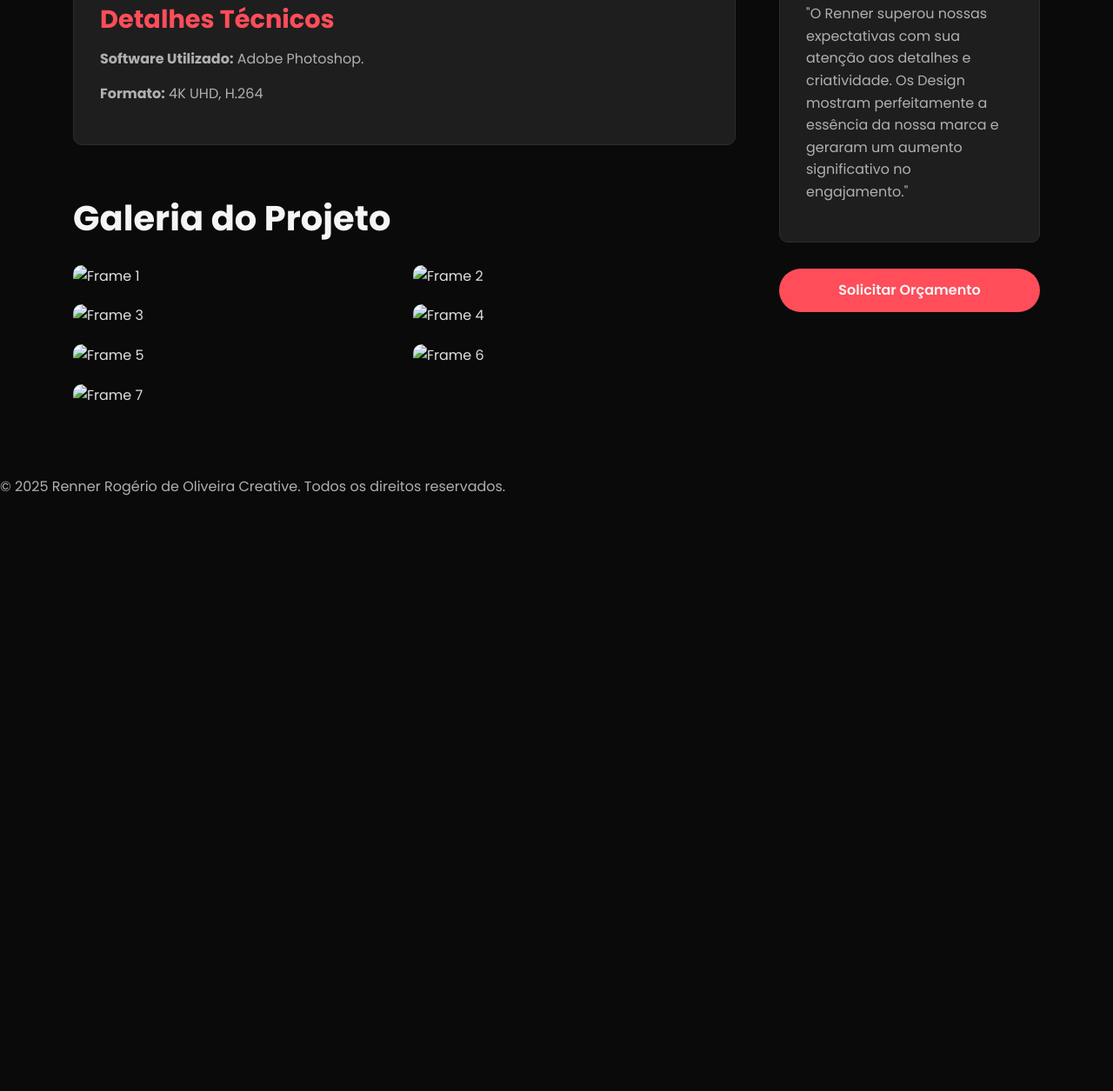
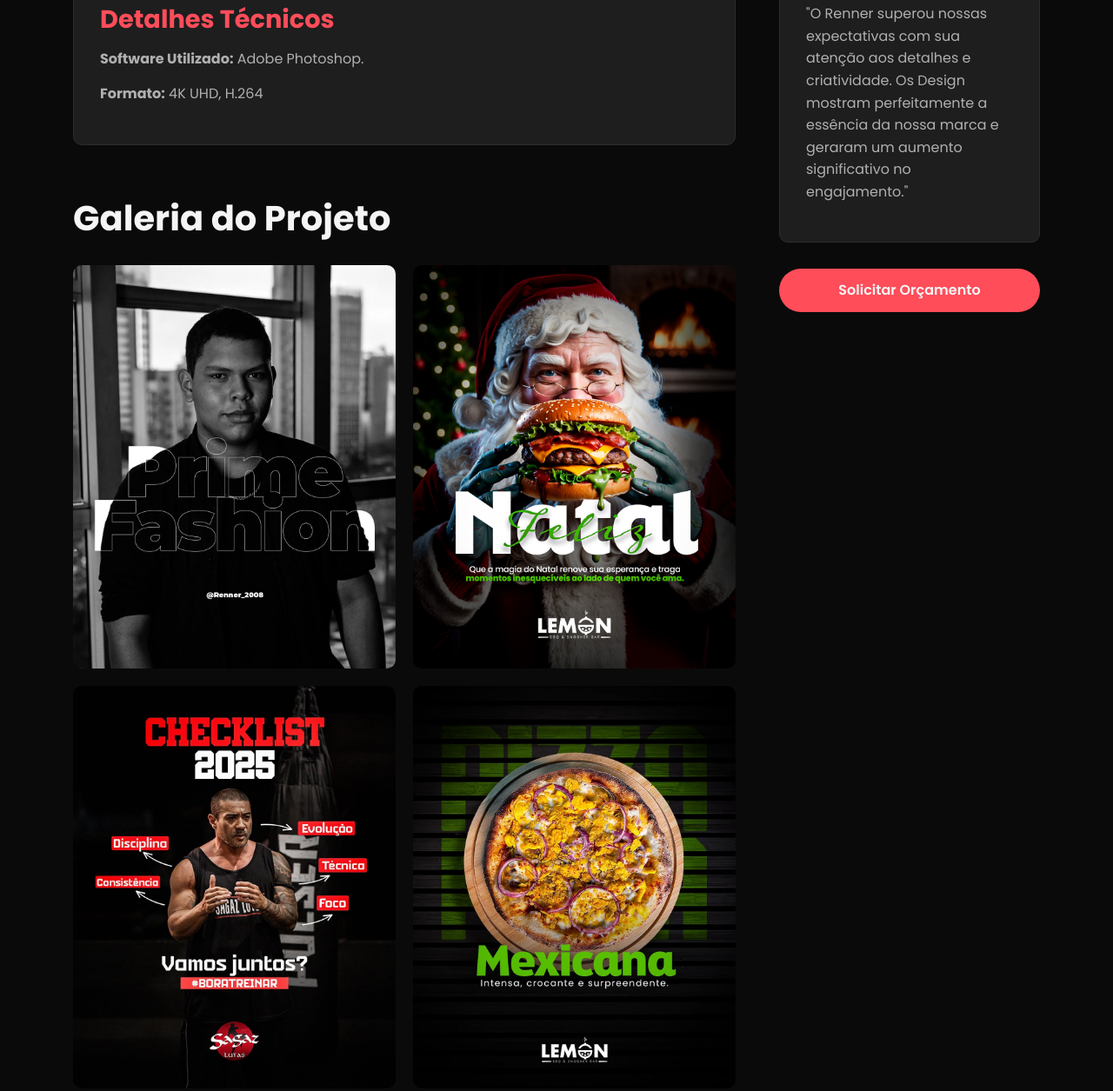
Before and after one commit to rennerrogerio7/Portfolio, a plain HTML site: page Design-Gráfico.html in a window 1280 px wide. Shown: the part 970-2225 px from the top of the page at 87% size. Before the commit the page ends 1558 px from the top, so only its background shows below. Drawn offline with Linux system fonts and the light colour scheme.

Commit message:
Add files via upload

```diff
--- a/Design-Gráfico.html
+++ b/Design-Gráfico.html
@@ -403,25 +403,25 @@ Quer que eu transforme esse texto para um tipo de projeto específico (como site
                     <h2>Galeria do Projeto</h2>
                     <div class="gallery-grid">
                         <div class="gallery-item">
-                            <img src="DESIGN GRAFICO/projeto.jpg" alt="Frame 1">
+                            <img src="DESIGN/projeto.jpg" alt="Frame 1">
                         </div>
                         <div class="gallery-item">
-                            <img src="DESIGN GRAFICO/projeto5.jpg" alt="Frame 2">
+                            <img src="DESIGN/projeto5.jpg" alt="Frame 2">
                         </div>
                         <div class="gallery-item">
-                            <img src="DESIGN GRAFICO/projeto6.jpg" alt="Frame 3">
+                            <img src="DESIGN/projeto6.jpg" alt="Frame 3">
                         </div>
                         <div class="gallery-item">
-                            <img src="DESIGN GRAFICO/projeto7.jpg" alt="Frame 4">
+                            <img src="DESIGN/projeto7.jpg" alt="Frame 4">
                         </div>
                         <div class="gallery-item">
-                            <img src="DESIGN GRAFICO/projeto4.jpg" alt="Frame 5">
+                            <img src="DESIGN/projeto4.jpg" alt="Frame 5">
                         </div>
                         <div class="gallery-item">
-                            <img src="DESIGN GRAFICO/projeto3.jpg" alt="Frame 6">
+                            <img src="DESIGN/projeto3.jpg" alt="Frame 6">
                         </div>
                         <div class="gallery-item">
-                            <img src="DESIGN GRAFICO/p.jpg" alt="Frame 7">
+                            <img src="DESIGN/p.jpg" alt="Frame 7">
                         </div>
                     </div>
                 </div>
```
